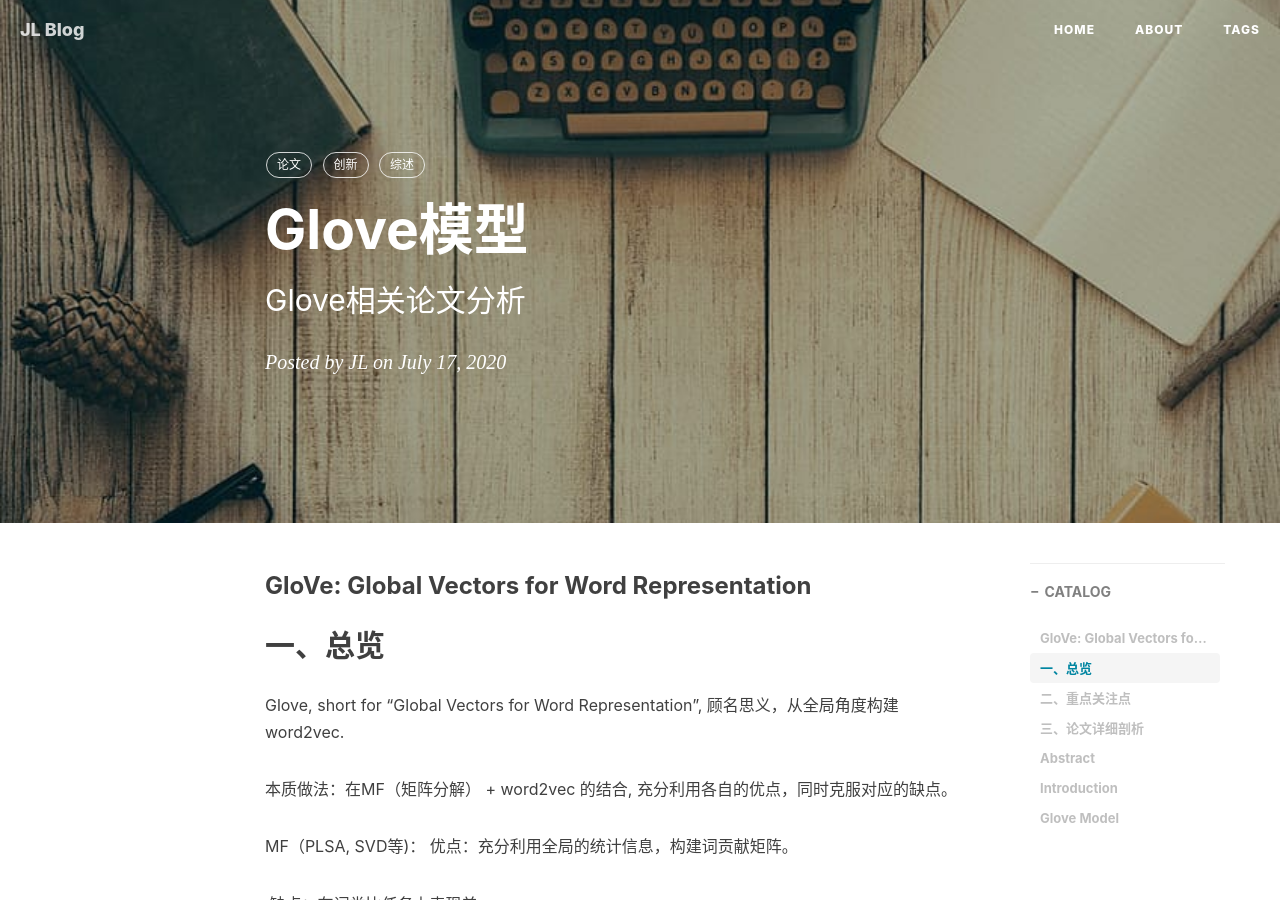
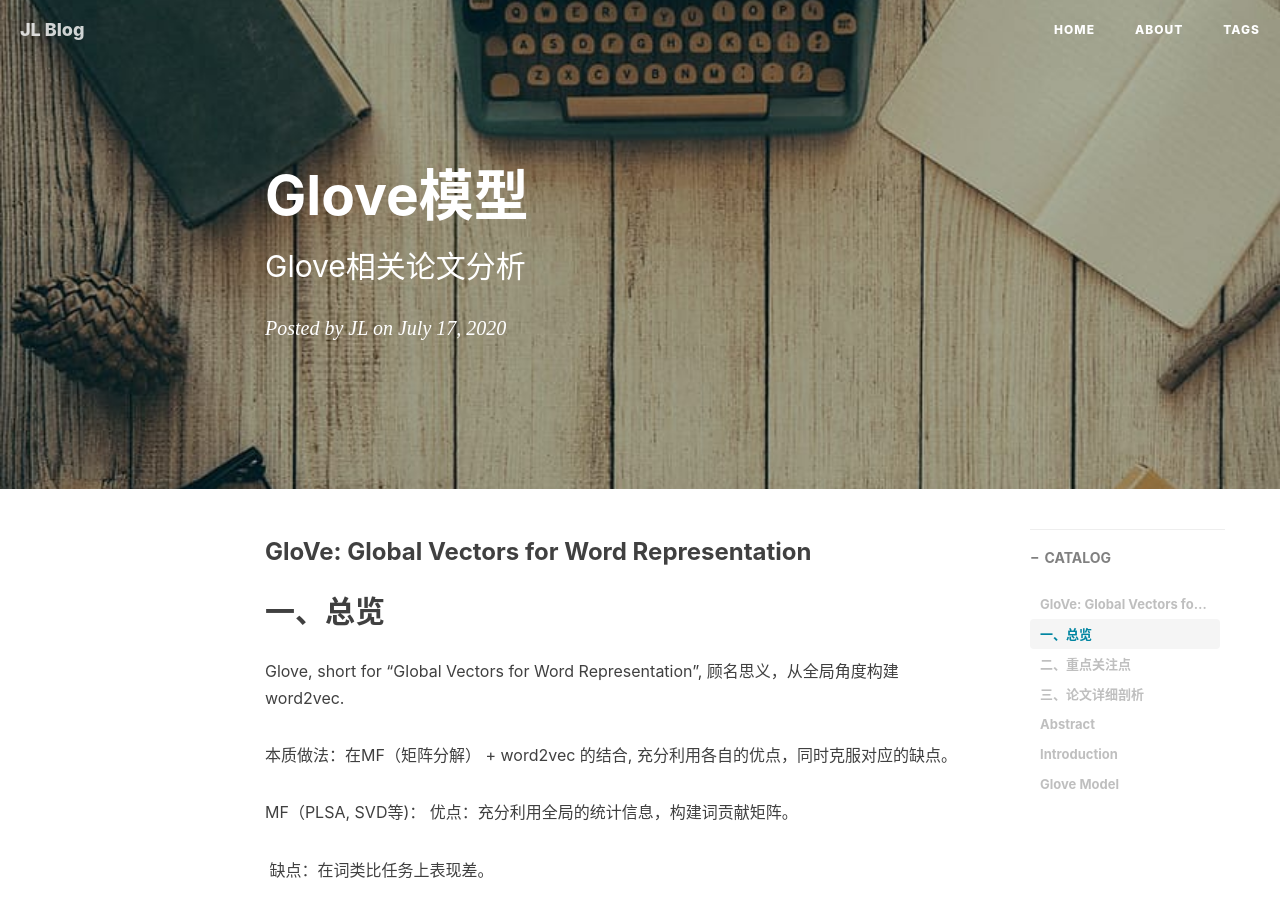
Before and after one commit to lvjiujin/lvjiujin.github.io, a Jekyll site: the page built from _posts/2020-7-17-Glove模型.md, in a window 1280 px wide and 900 px high. Built offline with Jekyll 4.4.1, drawn with Linux system fonts in a browser that asks for light colours; nearby versions of some CDN libraries; comment, search, counter and statistics services are not loaded.

Commit message:
Update 2020-7-17-Glove模型.md

```diff
--- a/_posts/2020-7-17-Glove模型.md
+++ b/_posts/2020-7-17-Glove模型.md
@@ -7,9 +7,9 @@ author:     JL
 header-img:
 catalog: true
 tags:
-    - 论文
-    - 创新
-    - 综述
+    -
+    -
+    -
 ---
 
 ### GloVe: Global Vectors for Word Representation
```
